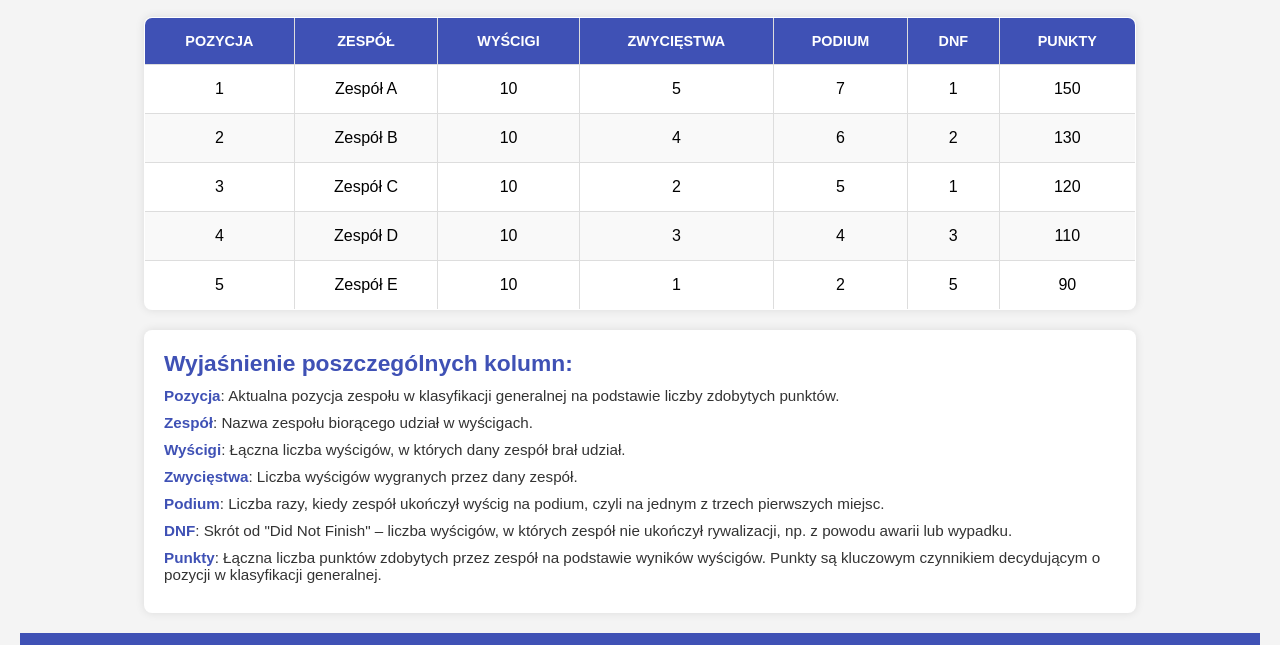
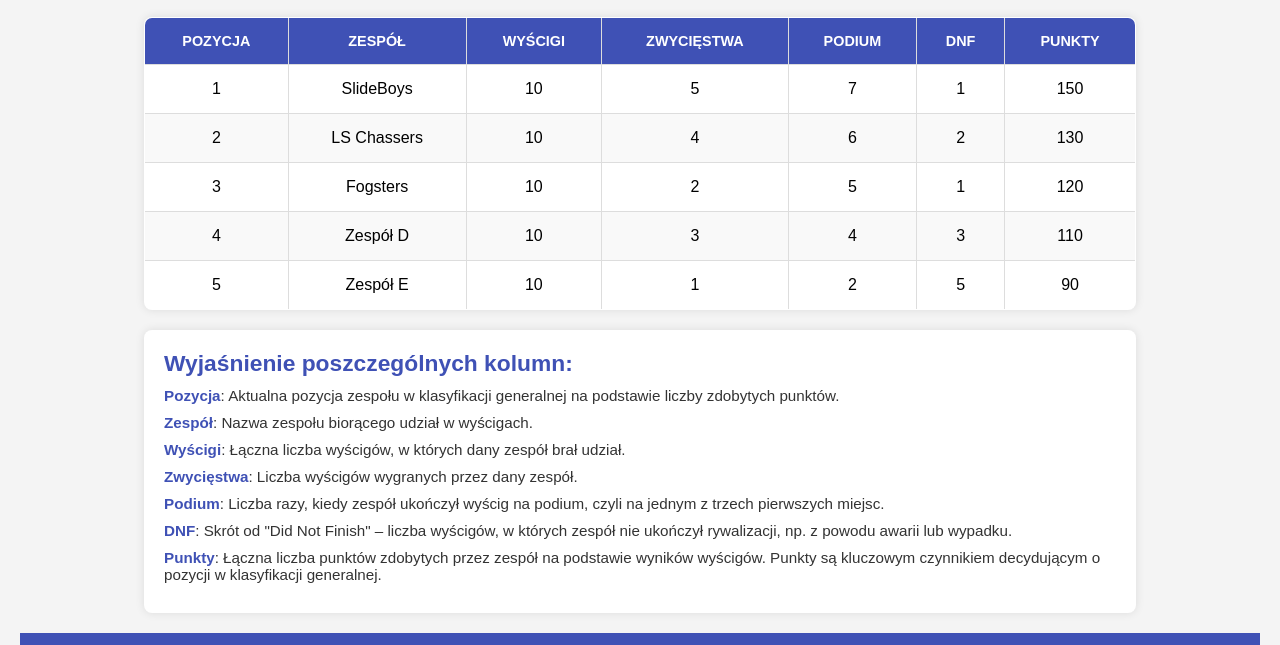
Before and after one commit to Kapiszz/kaciej, a plain HTML site: page index.html in a window 1280 px wide. Shown: the part 68-713 px from the top of the page. Drawn offline with Linux system fonts and the light colour scheme.

Commit message:
Aktualizacja zespołów

```diff
--- a/index.html
+++ b/index.html
@@ -25,7 +25,7 @@
         <tbody>
             <tr>
                 <td>1</td>
-                <td>Zespół A</td>
+                <td>SlideBoys</td>
                 <td>10</td>
                 <td>5</td>
                 <td>7</td>
@@ -34,7 +34,7 @@
             </tr>
             <tr>
                 <td>2</td>
-                <td>Zespół B</td>
+                <td>LS Chassers</td>
                 <td>10</td>
                 <td>4</td>
                 <td>6</td>
@@ -43,7 +43,7 @@
             </tr>
             <tr>
                 <td>3</td>
-                <td>Zespół C</td>
+                <td>Fogsters</td>
                 <td>10</td>
                 <td>2</td>
                 <td>5</td>
```
